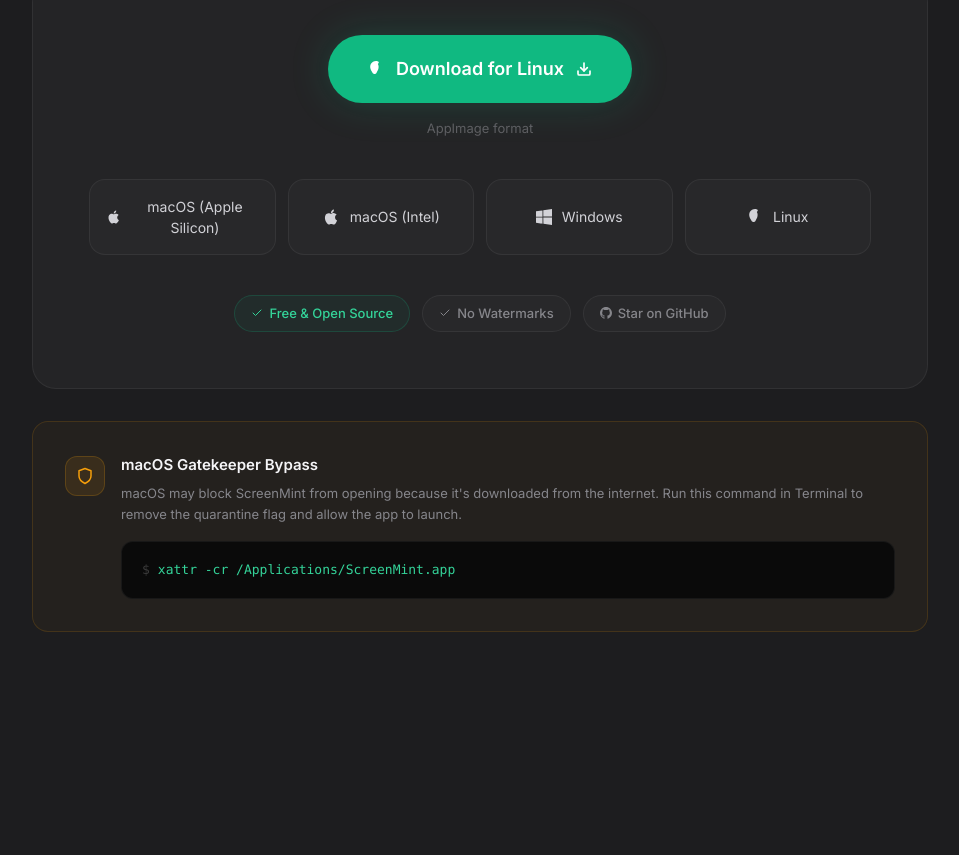
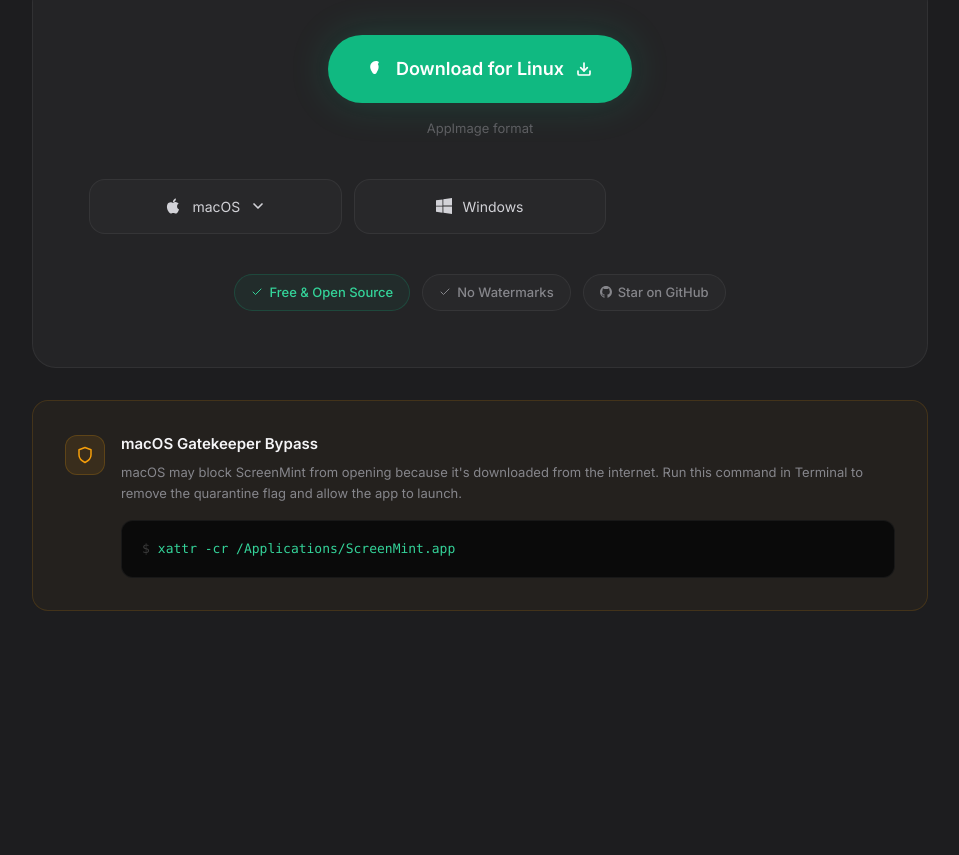
Before and after one commit to Jahirsheikh12/screen-mint, a React (Vite) app in the folder website/: page / in a window 1280 px wide. Shown: the part 5725-6580 px from the top of the page, without its empty margins (160-1119 px from the left). Built offline with nearby package versions, Linux system fonts and the light colour scheme.

Commit message:
Replace dual Mac downloads with a dropdown menu

```diff
--- a/website/src/components/Download.tsx
+++ b/website/src/components/Download.tsx
@@ -111,8 +111,10 @@
 export function Download() {
 	const [platform, setPlatform] = useState<Platform>("unknown");
 	const [macArchitecture, setMacArchitecture] = useState<MacArchitecture>("unknown");
+	const [macMenuOpen, setMacMenuOpen] = useState(false);
 	const [xattrCopied, setXattrCopied] = useState(false);
 	const sectionRef = useRef<HTMLElement>(null);
+	const macMenuRef = useRef<HTMLDivElement>(null);
 
 	useEffect(() => {
 		const detectedPlatform = detectPlatform();
@@ -195,6 +197,28 @@
 		return () => ctx.revert();
 	}, []);
 
+	useEffect(() => {
+		const handlePointerDown = (event: MouseEvent) => {
+			if (!macMenuRef.current?.contains(event.target as Node)) {
+				setMacMenuOpen(false);
+			}
+		};
+
+		const handleEscape = (event: KeyboardEvent) => {
+			if (event.key === "Escape") {
+				setMacMenuOpen(false);
+			}
+		};
+
+		document.addEventListener("mousedown", handlePointerDown);
+		document.addEventListener("keydown", handleEscape);
+
+		return () => {
+			document.removeEventListener("mousedown", handlePointerDown);
+			document.removeEventListener("keydown", handleEscape);
+		};
+	}, []);
+
 	const handleCopyXattr = async () => {
 		try {
 			await navigator.clipboard.writeText(XATTR_COMMAND);
@@ -205,14 +229,14 @@
 		}
 	};
 
-	const macButtons = [
+	const macOptions = [
 		{
 			...downloadTargets.macAppleSilicon,
-			emphasized: macArchitecture === "apple-silicon" || macArchitecture === "unknown",
+			recommended: macArchitecture === "apple-silicon",
 		},
 		{
 			...downloadTargets.macIntel,
-			emphasized: macArchitecture === "intel",
+			recommended: macArchitecture === "intel",
 		},
 	];
 
@@ -223,12 +247,83 @@
 				? downloadTargets.linux
 				: null;
 
-	const allBuilds = [
-		downloadTargets.macAppleSilicon,
-		downloadTargets.macIntel,
-		downloadTargets.windows,
-		downloadTargets.linux,
-	];
+	const secondaryTargets =
+		platform === "windows"
+			? [downloadTargets.linux]
+			: platform === "linux"
+				? [downloadTargets.windows]
+				: platform === "macos"
+					? [downloadTargets.windows, downloadTargets.linux]
+					: [downloadTargets.windows, downloadTargets.linux];
+
+	const macRecommendationText =
+		macArchitecture === "apple-silicon"
+			? "Apple Silicon detected. The menu will recommend the right build."
+			: macArchitecture === "intel"
+				? "Intel Mac detected. The menu will recommend the right build."
+				: "Click once, then choose Apple Silicon or Intel from the menu.";
+
+	const renderMacDownloadMenu = (compact = false) => (
+		<div
+			ref={macMenuRef}
+			className={compact ? "relative" : "relative mx-auto mb-10 max-w-md"}
+		>
+			<button
+				type="button"
+				onClick={() => setMacMenuOpen((open) => !open)}
+				className={
+					compact
+						? "flex w-full items-center justify-center gap-2.5 rounded-2xl border border-white/[0.06] bg-white/[0.02] px-4 py-4 text-[14px] text-[#d2d2d7] hover:text-[#f5f5f7] hover:border-white/[0.14] hover:bg-white/[0.05] transition-colors duration-300"
+						: "group inline-flex w-full items-center justify-center gap-3 rounded-full bg-brand-500 px-10 py-5 text-lg font-semibold text-white shadow-[0_0_40px_rgba(16,185,129,0.2)] transition-all duration-300 hover:bg-brand-400 active:scale-[0.97]"
+				}
+				aria-haspopup="menu"
+				aria-expanded={macMenuOpen}
+			>
+				<PlatformIcon platform="apple" />
+				<span>{compact ? "macOS" : "Download for macOS"}</span>
+				<svg
+					width="16"
+					height="16"
+					viewBox="0 0 24 24"
+					fill="none"
+					stroke="currentColor"
+					strokeWidth="2.5"
+					strokeLinecap="round"
+					strokeLinejoin="round"
+					className={`transition-transform duration-300 ${macMenuOpen ? "rotate-180" : ""}`}
+				>
+					<polyline points="6 9 12 15 18 9" />
+				</svg>
+			</button>
+
+			{macMenuOpen ? (
+				<div
+					className="absolute left-0 right-0 top-[calc(100%+14px)] z-20 overflow-hidden rounded-2xl border border-white/[0.08] bg-[#101011]/95 p-2 shadow-[0_24px_80px_rgba(0,0,0,0.45)] backdrop-blur-xl"
+					role="menu"
+				>
+					{macOptions.map((target) => (
+						<a
+							key={target.shortLabel}
+							href={target.href}
+							onClick={() => setMacMenuOpen(false)}
+							className="flex items-center justify-between gap-4 rounded-xl px-4 py-3 text-left text-[#f5f5f7] transition-colors duration-200 hover:bg-white/[0.06]"
+							role="menuitem"
+						>
+							<div>
+								<p className="text-[15px] font-semibold">{target.shortLabel}</p>
+								<p className="text-[12px] text-[#86868b]">{target.note}</p>
+							</div>
+							{target.recommended ? (
+								<span className="rounded-full border border-brand-500/20 bg-brand-500/[0.12] px-3 py-1 text-[11px] font-medium uppercase tracking-[0.16em] text-brand-300">
+									Recommended
+								</span>
+							) : null}
+						</a>
+					))}
+				</div>
+			) : null}
+		</div>
+	);
 
 	return (
 		<section
@@ -263,33 +358,11 @@
 									Download For macOS
 								</p>
 								<h3 className="text-2xl md:text-3xl font-semibold text-[#f5f5f7]">
-									Choose the build that matches your Mac
+									One click, then choose your Mac
 								</h3>
-								<p className="text-[13px] text-[#86868b]/80 mt-3">
-									{macArchitecture === "apple-silicon"
-										? "Apple Silicon detected. The recommended build is highlighted."
-										: macArchitecture === "intel"
-											? "Intel Mac detected. The recommended build is highlighted."
-											: "Apple Silicon and Intel downloads are both available below."}
-								</p>
+								<p className="text-[13px] text-[#86868b]/80 mt-3">{macRecommendationText}</p>
 							</div>
-
-							<div className="grid gap-4 md:grid-cols-2 mb-10">
-								{macButtons.map((target) => (
-									<a
-										key={target.shortLabel}
-										href={target.href}
-										className={`group inline-flex items-center justify-center gap-3 px-6 py-5 rounded-2xl text-base font-semibold transition-all duration-300 ${
-											target.emphasized
-												? "bg-brand-500 text-white hover:bg-brand-400 shadow-[0_0_40px_rgba(16,185,129,0.2)]"
-												: "border border-white/[0.08] bg-white/[0.02] text-[#f5f5f7] hover:border-white/[0.18] hover:bg-white/[0.05]"
-										}`}
-									>
-										<PlatformIcon platform={target.icon} />
-										<span>Download for {target.shortLabel}</span>
-									</a>
-								))}
-							</div>
+							{renderMacDownloadMenu()}
 							<p className="text-[13px] text-[#86868b]/60 mb-10">
 								{downloadTargets.macAppleSilicon.note}
 							</p>
@@ -328,13 +401,14 @@
 								Choose your installer
 							</h3>
 							<p className="text-[13px] text-[#86868b]/80">
-								Direct downloads are available for Apple Silicon, Intel Mac, Windows, and Linux.
+								Use the direct download that matches your system.
 							</p>
 						</div>
 					)}
 
-					<div className="grid gap-3 md:grid-cols-2 xl:grid-cols-4 mb-10">
-						{allBuilds.map((target) => (
+					<div className="grid gap-3 md:grid-cols-3 mb-10">
+						{platform === "macos" ? null : renderMacDownloadMenu(true)}
+						{secondaryTargets.map((target) => (
 							<a
 								key={target.label}
 								href={target.href}
```
Also changed, not shown: website/public/images/screenmint-32.png.
